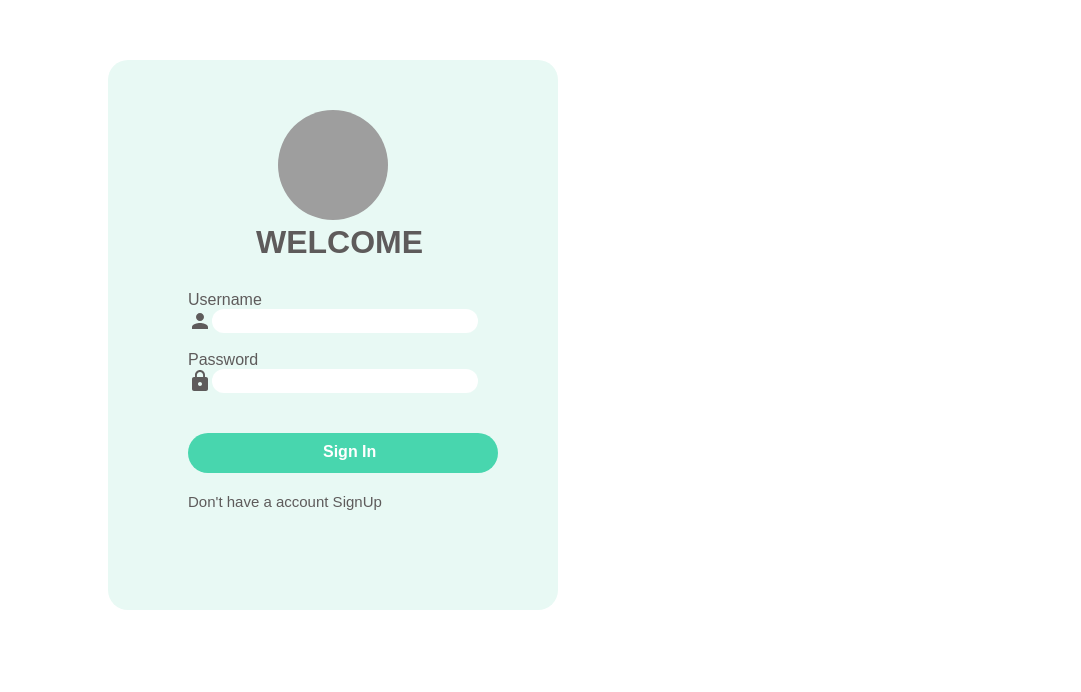
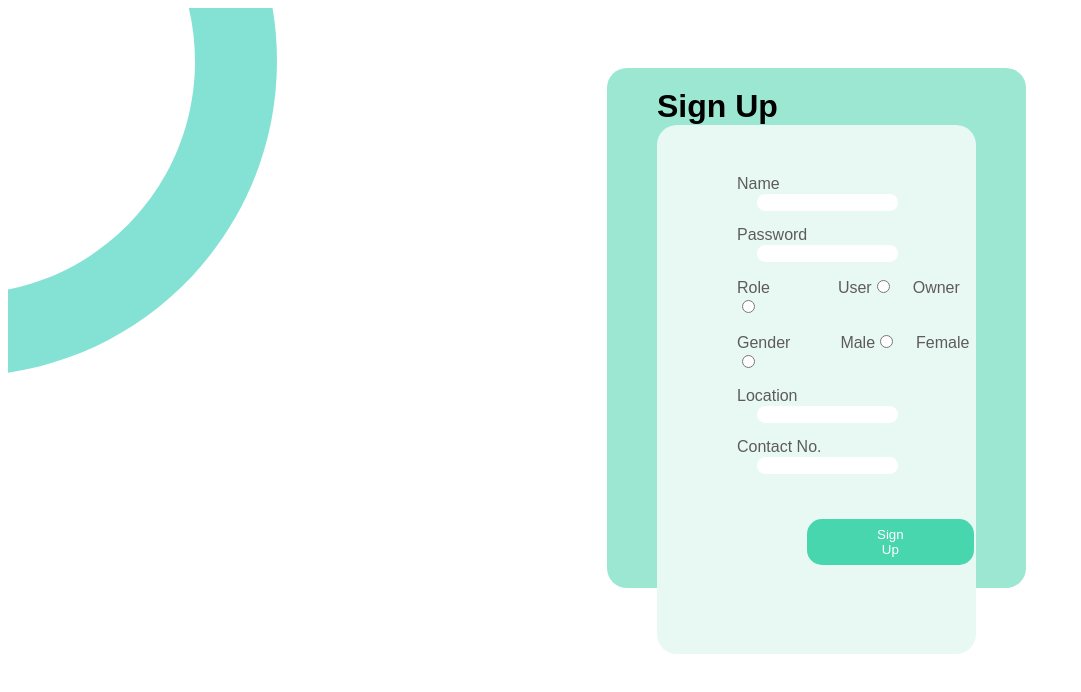
Before and after one commit to KDDilshan/NSBM-Boarding-House-Finder, a React (Create React App) app: page / in a window 1280 px wide. Shown: the top 692 px of the page, without its empty margins (0-1081 px from the left). Built offline with nearby package versions, Linux system fonts and the light colour scheme; grey boxes are pictures that could not be loaded.

Commit message:
create sign up page

```diff
--- a/src/App.js
+++ b/src/App.js
@@ -1,9 +1,11 @@
-import Login from "./Pages/LoginPage/Login";
+//import Login from "./Pages/LoginPage/Login";
+
+import SignUp from "./Pages/SignUpPage/SignUp";
 
 function App() {
   return (
     <div className="App">
-      <Login/>
+      <SignUp/>
     </div>
   );
 }
--- /dev/null
+++ b/src/Components/LogingComps/LoginLeft.js
@@ -0,0 +1,11 @@
+import React from 'react'
+import './loginLeft.css'
+
+export default function LoginLeft() {
+  return (
+    <div className='leftImgContainer'>
+      <img src="./images/wave.png" alt="" className="imgOne" />
+      <img src="./images/wave2.png" alt="" className="imgTwo" />
+    </div>
+  )
+}
--- /dev/null
+++ b/src/Components/LogingComps/LoginRight.js
@@ -0,0 +1,79 @@
+import React from 'react'
+import './loginRight.css'
+import { useState } from 'react';
+import PersonIcon from '@mui/icons-material/Person';
+import LockIcon from '@mui/icons-material/Lock';
+
+export default function LoginRight() {
+    const [loginData, setLoginData] = useState({
+        username : "",
+        password : "",
+    })
+
+    const handleChange = (event) =>{
+        const{name, value} = event.target;
+        setLoginData ((prevData) => ({
+            ...prevData,
+            [name]:value,
+        }))
+    }
+
+    const handleSubmit = async(event) => {
+        event.preventDefault();
+
+        try {
+          const response = await fetch('http://localhost:5000/v2/api/create', {
+            method: 'POST',
+            headers: {
+              'Content-Type': 'application/json',
+            },
+            body: JSON.stringify(loginData),
+          });
+
+          if (response.ok) {
+            console.log('Login successfully');
+            // Optionally, you can handle the success response from the backend
+          } else {
+            console.error('Failed to Login');
+            // Optionally, you can handle the error response from the backend
+          }
+        } catch (error) {
+          console.log('Error Login:', error);
+          // Handle other potential errors, such as network issues
+        }
+
+      };
+
+  return (
+    <div className="registerPage">
+        <form onSubmit={handleSubmit}>
+        <div className='signUpBox'>
+            <div className="signUpBoxTop">
+                <img src="/images/signupimg.png" alt="" className="signUpImg" />
+                <br></br>
+                <span className="welcomText">WELCOME</span>
+            </div>
+            <div className="userInputs">
+                <div className="userInput">
+                    <span className="userName">Username</span>
+                    <br></br>
+                    <div className="nameInputContainer">
+                        <PersonIcon/>
+                        <input type="text" name="username" value={loginData.username} onChange={handleChange} className="nameInput" />
+                    </div>
+                    <br></br>
+                    <span className="password">Password</span>
+                    <br></br>
+                    <div className="passwordContainer">
+                        <LockIcon/>
+                        <input type="password" name="password" value={loginData.password} onChange={handleChange} className="passwordInput" />
+                    </div>
+                    <button type="submit" className="button">SignUp</button>
+                    <div className="signUpLink">Don't have a account SignUp</div>
+                </div>
+            </div>
+        </div>
+        </form>
+    </div>
+  )
+}
--- /dev/null
+++ b/src/Components/LogingComps/loginLeft.css
@@ -0,0 +1,19 @@
+.leftImgContainer{
+    flex: 3;
+    height: calc(100vh-60px);
+    width: 100%;
+}
+
+.imgOne{
+    height: 610px;
+    width: 100%
+}
+
+.imgTwo{
+    height: 500px;
+    width: 400px;
+    object-fit: cover;
+    padding: 0;
+    margin-top: -2000px;
+    margin-left: 180px;
+}
--- /dev/null
+++ b/src/Components/LogingComps/loginRight.css
@@ -0,0 +1,82 @@
+.registerPage{
+    flex: 5;
+    height: calc(100vh-60px);
+    width: 100%;
+}
+
+
+.signUpImg{
+    width: 110px;
+    height: 110px;
+    border-radius: 50%;
+    object-fit: cover;
+}
+
+.signUpBox{
+    height: 300px;
+    width: 350px;
+    padding: 50px;
+    padding-top: 50px;
+    padding-bottom: 200px;
+    margin-left: 100px;
+    margin-top: 60px;
+    margin-bottom: 80px;
+    border-radius: 20px;
+    align-items: center;
+    font-family: sans-serif;
+    color: rgb(94, 91, 91);
+    background-color: rgb(232, 249, 244);
+}
+
+.signUpBoxTop{
+    align-items: center;
+    margin-left: 120px;
+}
+.welcomText{
+    font-weight: bold;
+    margin-left: -22px;
+    font-size: 32px;
+    top: 40px;
+}
+
+.userInput{
+    padding: 20px;
+    margin: 10px;
+}
+.nameInput{
+    border: none;
+    width: 280px;
+    border-radius: 20px;
+}
+.nameInput:focus{
+    outline: none;
+}
+.passwordInput:focus{
+    outline: none;
+}
+.passwordInput{
+    border: none;
+    width: 280px;
+    border-radius: 20px;
+}
+.nameInputContainer{
+    display: flex;
+}
+.passwordContainer{
+    display: flex;
+    margin-bottom: 20px;
+}
+
+.button{
+    background-color: rgb(72, 214, 174);
+    border: none;
+    color: white;
+    border-radius: 15px;
+    padding: 8px 125px;
+    margin: 4px 2px;
+    cursor: pointer;
+}
+.signUpLink{
+    margin-top: 20px;
+    font-size: 15px;
+}
--- a/src/Pages/LoginPage/Login.js
+++ b/src/Pages/LoginPage/Login.js
@@ -1,40 +1,13 @@
 import React from 'react'
 import './login.css'
-import PersonIcon from '@mui/icons-material/Person';
-import LockIcon from '@mui/icons-material/Lock';
+import LoginRight from '../../Components/LogingComps/LoginRight'
+import LoginLeft from '../../Components/LogingComps/LoginLeft'
 
 export default function Login() {
   return (
-    <div className="registerPage">
-    <div className='signUpBox'>
-        <div className="signUpBoxTop">
-            <img src="/images/signupimg.png" alt="" className="signUpImg" />
-            <br></br>
-            <span className="welcomText">WELCOME</span>
-        </div>
-        <div className="userInputs">
-            <div className="userInput">
-              <span className="userName">Username</span>
-              <br></br>
-              <div className="nameInputContainer">
-                  <PersonIcon/>
-                  <input type="text" className="nameInput" />
-              </div>
-              <br></br>
-              <span className="password">Password</span>
-              <br></br>
-              <div className="passwordContainer">
-                  <LockIcon/>
-                  <input type="text" className="passwordInput" />
-              </div>
-
-                <div className="loginButtonContainer">
-                    <span className="loginButton">Sign In</span>
-                </div>
-                <div className="signUpLink">Don't have a account SignUp</div>
-            </div>
-        </div>
+    <div className='loginPageContainer'>
+      <LoginLeft/>
+      <LoginRight/>
     </div>
-  </div>
   )
 }
--- a/src/Pages/LoginPage/login.css
+++ b/src/Pages/LoginPage/login.css
@@ -1,90 +1,3 @@
-.registerPage{
-    flex: 5;
-    height: calc(100vh-60px);
-    width: 100%;
-}
-
-
-.signUpImg{
-    width: 110px;
-    height: 110px;
-    border-radius: 50%;
-    object-fit: cover;
-}
-
-.signUpBox{
-    height: 300px;
-    width: 350px;
-    padding: 50px;
-    padding-top: 50px;
-    padding-bottom: 200px;
-    margin-left: 100px;
-    margin-top: 60px;
-    margin-bottom: 80px;
-    border-radius: 20px;
-    align-items: center;
-    font-family: sans-serif;
-    color: rgb(94, 91, 91);
-    background-color: rgb(232, 249, 244);
-}
-
-.signUpBoxTop{
-    align-items: center;
-    margin-left: 120px;
-}
-.welcomText{
-    font-weight: bold;
-    margin-left: -22px;
-    font-size: 32px;
-    top: 40px;
-}
-
-.userInput{
-    padding: 20px;
-    margin: 10px;
-}
-.nameInput{
-    border: none;
-    width: 280px;
-    border-radius: 20px;
-}
-.nameInput:focus{
-    outline: none;
-}
-.passwordInput:focus{
-    outline: none;
-}
-.passwordInput{
-    border: none;
-    width: 280px;
-    border-radius: 20px;
-}
-.nameInputContainer{
+.loginPageContainer{
     display: flex;
 }
-.passwordContainer{
-    display: flex;
-
-}
-
-.loginButtonContainer{
-    margin-top: 40px;
-    padding: 10px;
-    width: 100%;
-    height: 20px;
-    border-radius: 30px;
-    align-items: center;
-    background-color: rgb(72, 214, 174);
-    cursor: pointer;
-}
-.loginButton{
-    margin-left: 115px;
-    padding: 10px;
-    color: white;
-    align-items: center;
-    font-weight: bold;
-}
-.signUpLink{
-    margin-top: 20px;
-    font-size: 15px;
-}
```
